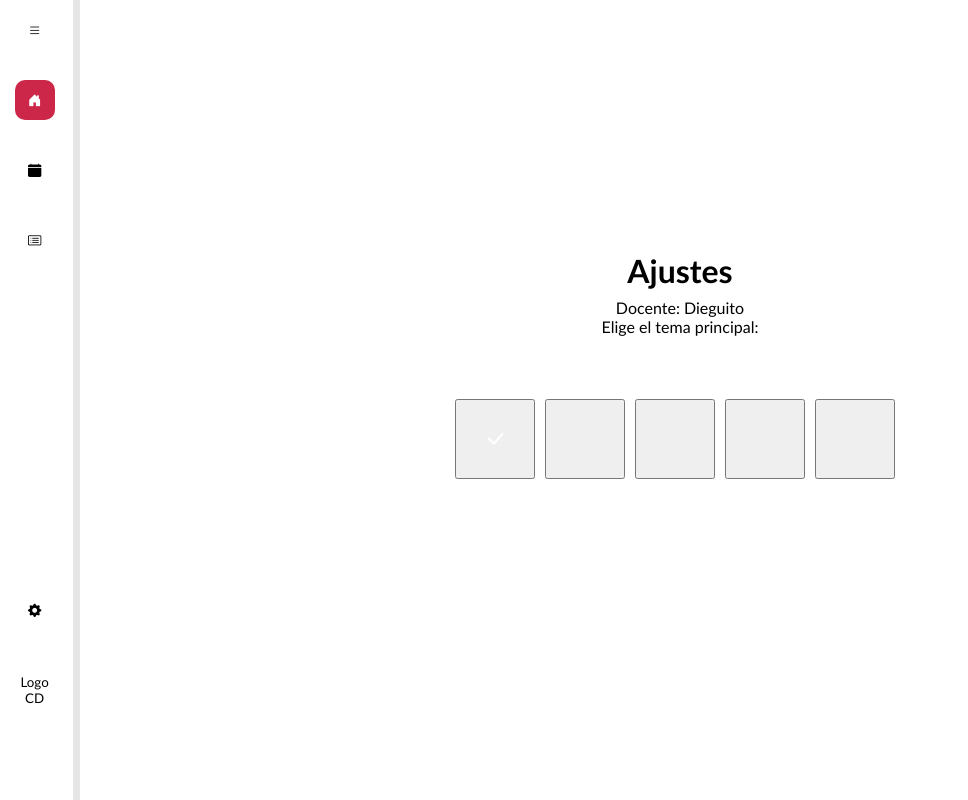
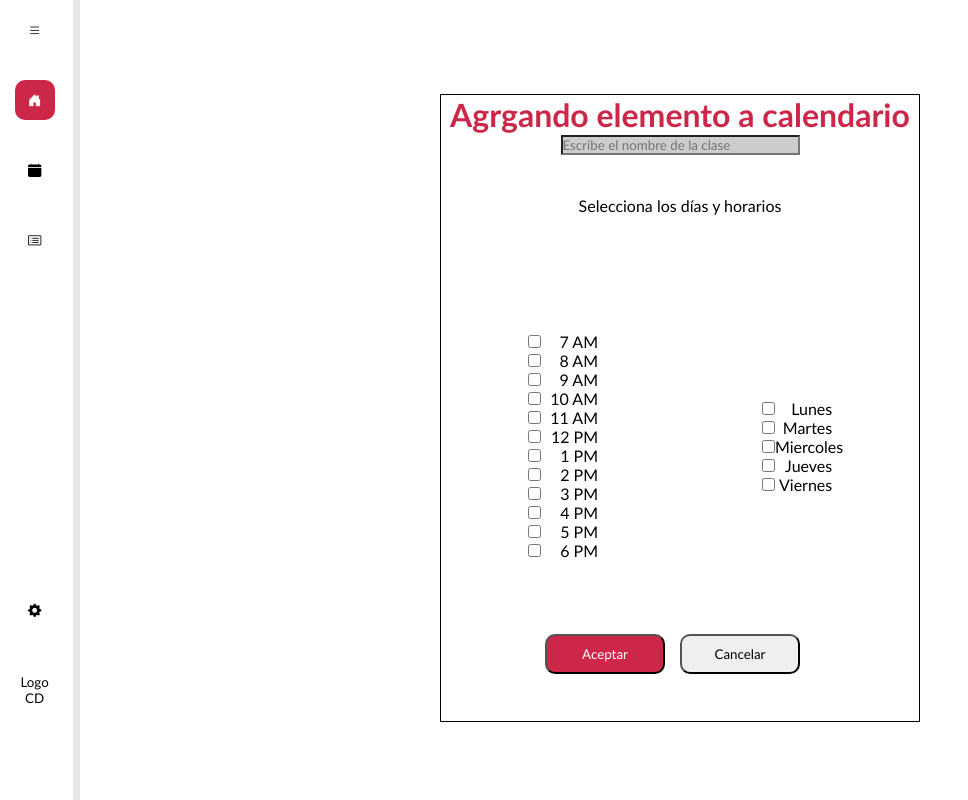
Before and after one commit to OlafGG/FrontServicioSocial, a React (Create React App) app: page / in a window 1280 px wide. Shown: the whole page, without its empty margins (0-968 px from the left). Built offline with nearby package versions, Linux system fonts and the light colour scheme.

Commit message:
Adding add work to calendary

```diff
--- a/src/components/pure/tabla.revisiones.jsx
+++ b/src/components/pure/tabla.revisiones.jsx
@@ -69,7 +69,8 @@ const TablaRevisiones = () => {
                     actividades.map((element) =>
                     <tr>
                         <td className='data-td-show border-left-table'>{element.trabajo}</td>
-                        <td className='data-td-show'>{element.materia}</td>                            <td className='data-td-show'>{element.dato1}</td>
+                        <td className='data-td-show'>{element.materia}</td>
+                        <td className='data-td-show'>{element.dato1}</td>
                         <td className='data-td-show'>{element.dato2}</td>
                         <td className='data-td-show border-right-table'>{element.numero_revicion}</td>
                     </tr>
--- /dev/null
+++ b/src/css/add.class.calendary.css
@@ -0,0 +1,68 @@
+#fondo-class-calendary-add{
+    width: 100%;
+    height: 100%;
+    display: flex;
+    text-align: center;
+    align-items: center;
+    justify-content: center;
+    box-sizing: border-box;
+}
+
+#adding-element-div-principal{
+    width: 40%;
+    height: 80%;
+    border: 1px solid black;
+    display: block;
+}
+
+#div-input-text, #div-input-text, #div-text-label-info{
+    width: 100%;
+    height: 10%;
+}
+
+h1{
+    color: rgb(204, 39, 72);
+}
+
+#div-hours-days{
+    width: 100%;
+    height: 60%;
+    display: flex;
+    justify-content: center;
+}
+
+#input-text-adding{
+    width: 50%;
+    background-color: rgba(128, 128, 128, .4);
+}
+#left-hours, #right-day{
+    width: 49%;
+    height: 100%;
+    display: flex;
+    flex-direction: column;
+    justify-content: center;
+    align-items: center;
+}
+
+.div-inputs{
+    width: 30%;
+    display: flex;
+    justify-content: space-between;
+}
+
+#div-button-adding-calendary{
+    width: 100%;
+    height: 10%;
+}
+
+.button-adding-calendary{
+    width: 120px;
+    height: 40px;
+    margin-right: 15px;
+    border-radius: 10px;
+}
+
+#aceptar-button-adding{
+    background-color: rgb(204, 39, 72);
+    color: white;
+}
--- a/src/css/config.app.color.css
+++ b/src/css/config.app.color.css
@@ -35,8 +35,30 @@
     height: 80px;
     margin-right: 10px;
     font-size: 140%;
+    border-radius: 15px;
 }
 
 .whiteone{
     color: white;
 }
+
+#pink{
+    background-color: rgb(204, 39, 72);
+}
+
+#purple{
+    background-color:blueviolet;
+}
+
+#king-blue{
+    background-color: rgb(22, 27, 85)
+}
+
+
+#blue{
+    background-color: rgb(4, 39, 255);
+}
+
+#black{
+    background-color: black;
+}
--- /dev/null
+++ b/src/pages/class/add.class.calendary.jsx
@@ -0,0 +1,49 @@
+import React from 'react';
+import '../../css/add.class.calendary.css'
+
+const AddClassCalendary = () => {
+    return (
+        <div id='fondo-class-calendary-add'>
+            <div id='adding-element-div-principal'>
+                <div id='h1-div-title'>
+                    <h1>Agrgando elemento a calendario</h1>
+                </div>
+                <div id='div-input-text'>
+                    <input id='input-text-adding' type='text' placeholder='Escribe el nombre de la clase'></input>
+                </div>
+                <div id='div-text-label-info'>
+                    <label>Selecciona los días y horarios</label>
+                </div>
+                <div id='div-hours-days'>
+                    <div id='left-hours'>
+                        <div className='div-inputs'><input className='hora-adding' type='checkbox' id='7-am'></input><label for='7-am'>7 AM</label></div>
+                        <div className='div-inputs'><input className='hora-adding' type='checkbox' id='8-am'></input><label for='8-am'>8 AM</label></div>
+                        <div className='div-inputs'><input className='hora-adding' type='checkbox' id='9-am'></input><label for='9-am'>9 AM</label></div>
+                        <div className='div-inputs'><input className='hora-adding' type='checkbox' id='10-am'></input><label for='10-am'>10 AM</label></div>
+                        <div className='div-inputs'><input className='hora-adding' type='checkbox' id='11-am'></input><label for='11-am'>11 AM</label></div>
+                        <div className='div-inputs'><input className='hora-adding' type='checkbox' id='12-pm'></input><label for='12-pm'>12 PM</label></div>
+                        <div className='div-inputs'><input className='hora-adding' type='checkbox' id='1-pm'></input><label for='1-pm'>1 PM</label></div>
+                        <div className='div-inputs'><input className='hora-adding' type='checkbox' id='2-pm'></input><label for='2-pm'>2 PM</label></div>
+                        <div className='div-inputs'><input className='hora-adding' type='checkbox' id='3-pm'></input><label for='3-pm'>3 PM</label></div>
+                        <div className='div-inputs'><input className='hora-adding' type='checkbox' id='4-pm'></input><label for='4-pm'>4 PM</label></div>
+                        <div className='div-inputs'><input className='hora-adding' type='checkbox' id='5-pm'></input><label for='5-pm'>5 PM</label></div>
+                        <div className='div-inputs'><input className='hora-adding' type='checkbox' id='6-pm'></input><label for='6-pm'>6 PM</label></div>
+                    </div>
+                    <div id='right-day'>
+                        <div className='div-inputs'><input className='day-adding' type='checkbox' id='lunes'></input><label for='lunes'>Lunes</label></div>
+                        <div className='div-inputs'><input className='day-adding' type='checkbox' id='martes'></input><label for='martes'>Martes</label></div>
+                        <div className='div-inputs'><input className='day-adding' type='checkbox' id='miercoles'></input><label for='miercoles'>Miercoles</label></div>
+                        <div className='div-inputs'><input className='day-adding' type='checkbox' id='jueves'></input><label for='jueves'>Jueves</label></div>
+                        <div className='div-inputs'><input className='day-adding' type='checkbox' id='viernes'></input><label for='viernes'>Viernes</label></div>
+                    </div>
+                </div>
+                <div id='div-button-adding-calendary'>
+                    <button className='button-adding-calendary' id='aceptar-button-adding'>Aceptar</button>
+                    <button className='button-adding-calendary'>Cancelar</button>
+                </div>
+            </div>
+        </div>
+    );
+}
+
+export default AddClassCalendary;
--- a/src/pages/class/config.app.color.jsx
+++ b/src/pages/class/config.app.color.jsx
@@ -35,11 +35,11 @@ const ConfigAppColor = () => {
                     <p id='chosing-theme'>Elige el tema principal:</p>
                 </div>
                 <div id='colors-chosing-adjust'>
-                    <button className='button-chosing-theme' onClick={() => {cambiarColorM('btn-pink')}}><i className='bi bi-check-lg  whiteone' id='btn-pink'></i></button>
-                    <button className='button-chosing-theme' onClick={() => {cambiarColorM('btn-purple')}}><i id='btn-purple'></i></button>
-                    <button className='button-chosing-theme' onClick={() => {cambiarColorM('btn-king-blue')}}><i id='btn-king-blue'></i></button>
-                    <button className='button-chosing-theme' onClick={() => {cambiarColorM('btn-blue')}} ><i id='blue'></i></button>
-                    <button className='button-chosing-theme' onClick={() => {cambiarColorM('btn-black')}}><i id='black'></i></button>
+                    <button id='pink' className='button-chosing-theme' onClick={() => {cambiarColorM('btn-pink')}}><i className='bi bi-check-lg  whiteone' id='btn-pink'></i></button>
+                    <button id='purple' className='button-chosing-theme' onClick={() => {cambiarColorM('btn-purple')}}><i id='btn-purple'></i></button>
+                    <button id='king-blue' className='button-chosing-theme' onClick={() => {cambiarColorM('btn-king-blue')}}><i id='btn-king-blue'></i></button>
+                    <button id='blue' className='button-chosing-theme' onClick={() => {cambiarColorM('btn-blue')}} ><i id='btn-blue'></i></button>
+                    <button id='black' className='button-chosing-theme' onClick={() => {cambiarColorM('btn-black')}}><i id='btn-black'></i></button>
                 </div>
 
             </div>
--- a/src/pages/home/HomePage.jsx
+++ b/src/pages/home/HomePage.jsx
@@ -13,6 +13,7 @@ import AdviceDeletingClass from '../class/advice.deleting.class';
 import EditStudentsClass from '../class/edit.students.class';
 import DeletingStudentsAdvice from '../class/deleting.students.advice';
 import ConfigAppColor from '../class/config.app.color';
+import AddClassCalendary from '../class/add.class.calendary';
 
 
 const HomePage = () => {
@@ -57,7 +58,8 @@ const HomePage = () => {
                     {/*<AdviceDeletingClass></AdviceDeletingClass>*/}
                     {/*<EditStudentsClass></EditStudentsClass>*/}
                     {/*<DeletingStudentsAdvice></DeletingStudentsAdvice>*/}
-                    <ConfigAppColor></ConfigAppColor>
+                    {/*<ConfigAppColor></ConfigAppColor>*/}
+                    <AddClassCalendary></AddClassCalendary>
                 </div>
 
             </div>
```
